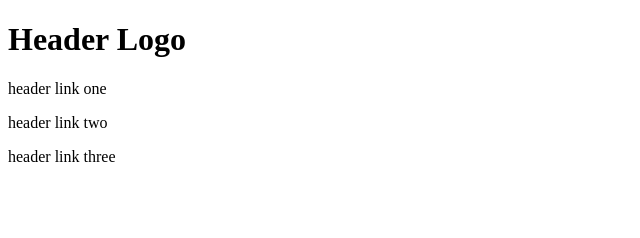
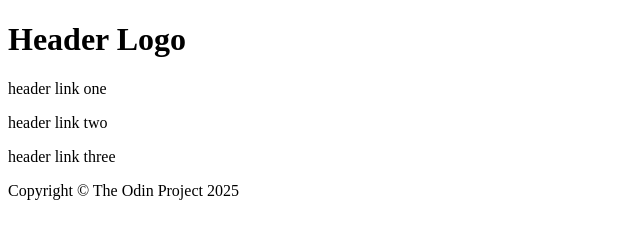
Before and after one commit to codezbytee/Landing-Page, a plain HTML site: page index.html in a window 1280 px wide. Shown: the whole page, without its empty margins (0-640 px from the left). Drawn offline with Linux system fonts and the light colour scheme.

Commit message:
Create the footer

```diff
--- a/index.html
+++ b/index.html
@@ -17,7 +17,7 @@
 
     </main>
     <footer>
-
+       <p>Copyright &copy; The Odin Project 2025</p>
     </footer>
 </body>
 </html>
```
